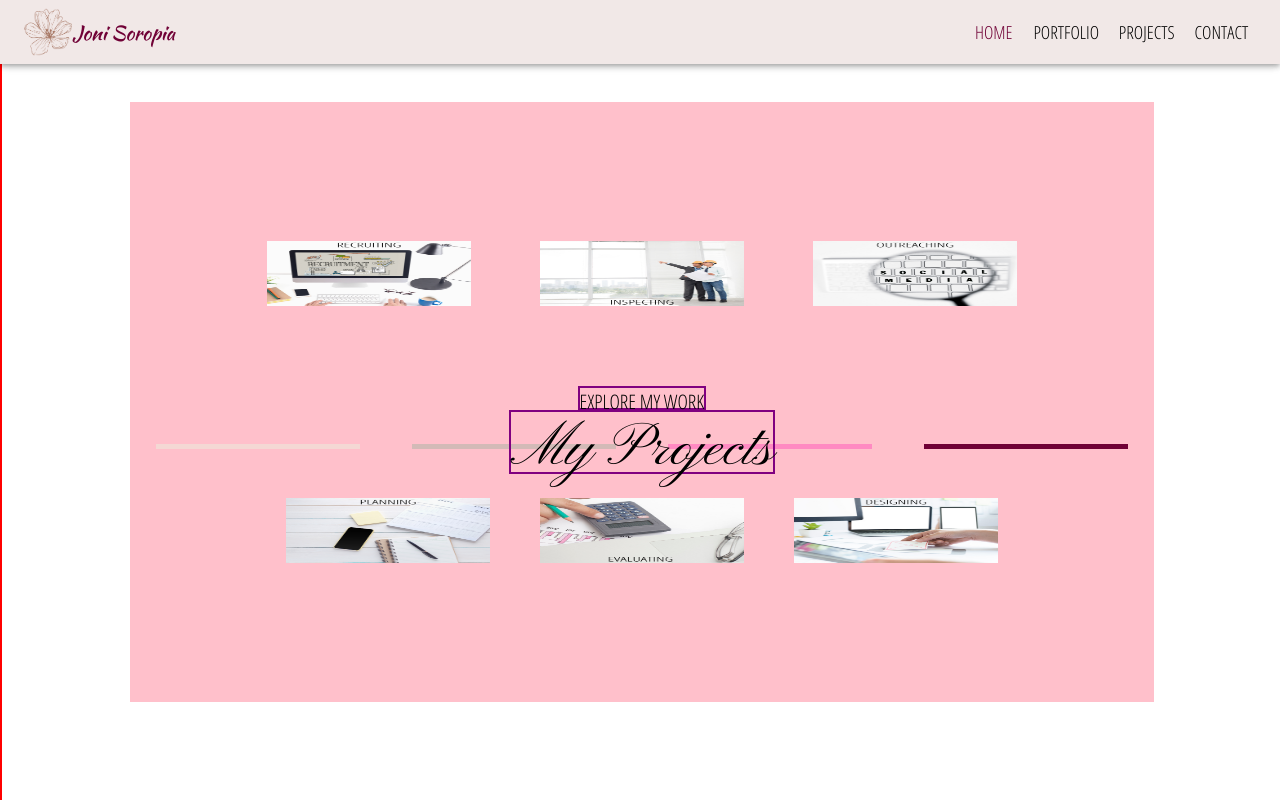
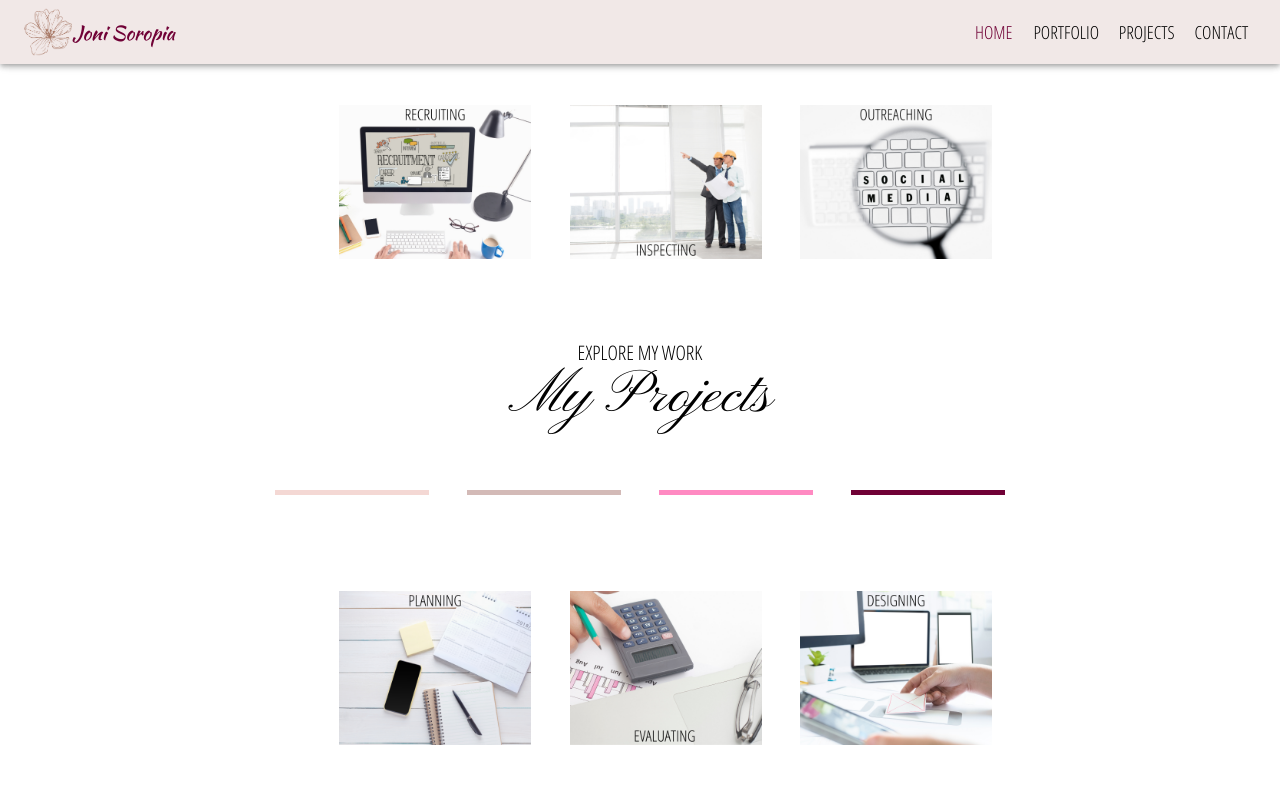
Before and after one commit to jasoropia/mywebsite, a React (Create React App) app: page /Projects in a window 1280 px wide. Built offline with nearby package versions, Linux system fonts and the light colour scheme; a web font is replaced by a local one.

Commit message:
updated project and contact styling

```diff
--- a/src/CSS/contact.css
+++ b/src/CSS/contact.css
@@ -14,9 +14,9 @@
 }
 
 .contact {
-    margin-top: 25px;
+    margin-top: 40px;
     font-family: Jonathan;
-    font-size: 110px;
+    font-size: 120px;
     color: black;
     z-index: 2;
 
@@ -33,8 +33,8 @@
 }
 
 .collage {
-    margin-top: 25px;
-    width: 37%;
+    margin-top: -40px;
+    width: 40%;
     border-radius: 10%;
     border: 5px solid gray;
     opacity: 70%;
@@ -51,6 +51,7 @@
 
 .mail {
     width: 10%;
+    margin-right: 5px;
 }
 
 .email {
@@ -61,6 +62,7 @@
 
 .home {
     width: 10%;
+    margin-right: 5px;
 }
 
 .sauga{
@@ -71,6 +73,7 @@
 
 .Linkedin {
     width: 10%;
+    margin-right: 5px;
 }
 
 .linkedin {
--- a/src/CSS/projects.css
+++ b/src/CSS/projects.css
@@ -1,31 +1,25 @@
 .project {
     width: 100%;
     height: 100%;
-    position: absolute;
     display: flex;
     justify-content: center;
     align-items: center;
-    border: 2px solid red;
     z-index: -1;
 }
 
 .centerbox {
-    width: 80%;
-    height: 75%;
-    position: relative;
     display: flex;
     flex-direction: column;
-    justify-content: center;
+    justify-content: space-between;
     align-items: center;
-    background-color: pink;
+    margin-top: 50px;
+    height: 80%;
 }
 
 .proimage {
-    width: 25%;
-    height: 40%;
+    width: 30%;
     margin-left: 3%;
     margin-right: 3%;
-    position: relative;
 }
 
 .divider2 {
@@ -39,7 +33,6 @@
     font-size: 20px;
     height: 20px;
     top:5%;
-    border: 2px solid purple;
 }
 .titles {
     position: relative;
@@ -47,5 +40,4 @@
     font-size: 60px;
     height: 60px;
     top: 5%;
-    border: 2px solid purple;
 }
--- a/src/Components/Projects.js
+++ b/src/Components/Projects.js
@@ -13,28 +13,30 @@ class Projects extends React.Component {
     render() {
         return (
 
-        <div class = "project">
-            <div class = 'centerbox'>
-            <div style={{display: 'flex', justifyContent: 'space-around', alignItems: 'center', width: '80%'}}>
-            <img src = {ProImage1} class= 'proimage'/>
-            <img src = {ProImage2} class= 'proimage'/>
-            <img src = {ProImage3} class= 'proimage'/>
+            <div class="project">
+                <div class='centerbox'>
+                    <div style={{ display: 'flex', justifyContent: 'space-around', alignItems: 'center', width: '50%' }}>
+                        <img src={ProImage1} class='proimage' />
+                        <img src={ProImage2} class='proimage' />
+                        <img src={ProImage3} class='proimage' />
                     </div>
 
-            <p class = 'subtitles'> EXPLORE MY WORK </p>
-            <p class = 'titles'>My Projects</p>
-
-            <div style={{display: 'flex', justifyContent: 'space-around', width: '100%'}}>
-            <Divider className="divider2" style={{backgroundColor: "#F4D8D4"}}></Divider>
-            <Divider className="divider2" style={{backgroundColor: "#D3BAB7"}}></Divider>
-            <Divider className="divider2" style={{backgroundColor: "#FF8AC2"}}></Divider>
-            <Divider className="divider2" style={{backgroundColor: "#700136"}}></Divider>
+                    <div style={{display: 'flex', flexDirection: 'column', justifyContent: 'center', alignItems: 'center'}}>
+                        <p class='subtitles'> EXPLORE MY WORK </p>
+                        <p class='titles'>My Projects</p>
                     </div>
 
-            <div style={{display: 'flex', justifyContent: 'center', alignItems: 'center', width: '80%', height: '50%s'}}>
-            <img src = {ProImage4} class= 'proimage'/>
-            <img src = {ProImage5} class= 'proimage'/>
-            <img src = {ProImage6} class= 'proimage'/>
+                    <div style={{ display: 'flex', justifyContent: 'space-around', width: '60%' }}>
+                            <Divider className="divider2" style={{ backgroundColor: "#F4D8D4" }}></Divider>
+                            <Divider className="divider2" style={{ backgroundColor: "#D3BAB7" }}></Divider>
+                            <Divider className="divider2" style={{ backgroundColor: "#FF8AC2" }}></Divider>
+                            <Divider className="divider2" style={{ backgroundColor: "#700136" }}></Divider>
+                        </div>
+
+                    <div style={{ display: 'flex', justifyContent: 'space-around', alignItems: 'center', width: '50%', marginTop: '20px' }}>
+                        <img src={ProImage4} class='proimage' />
+                        <img src={ProImage5} class='proimage' />
+                        <img src={ProImage6} class='proimage' />
                     </div>
                 </div>
             </div>
```
Lines whose indentation alone changed are shown as unchanged.
